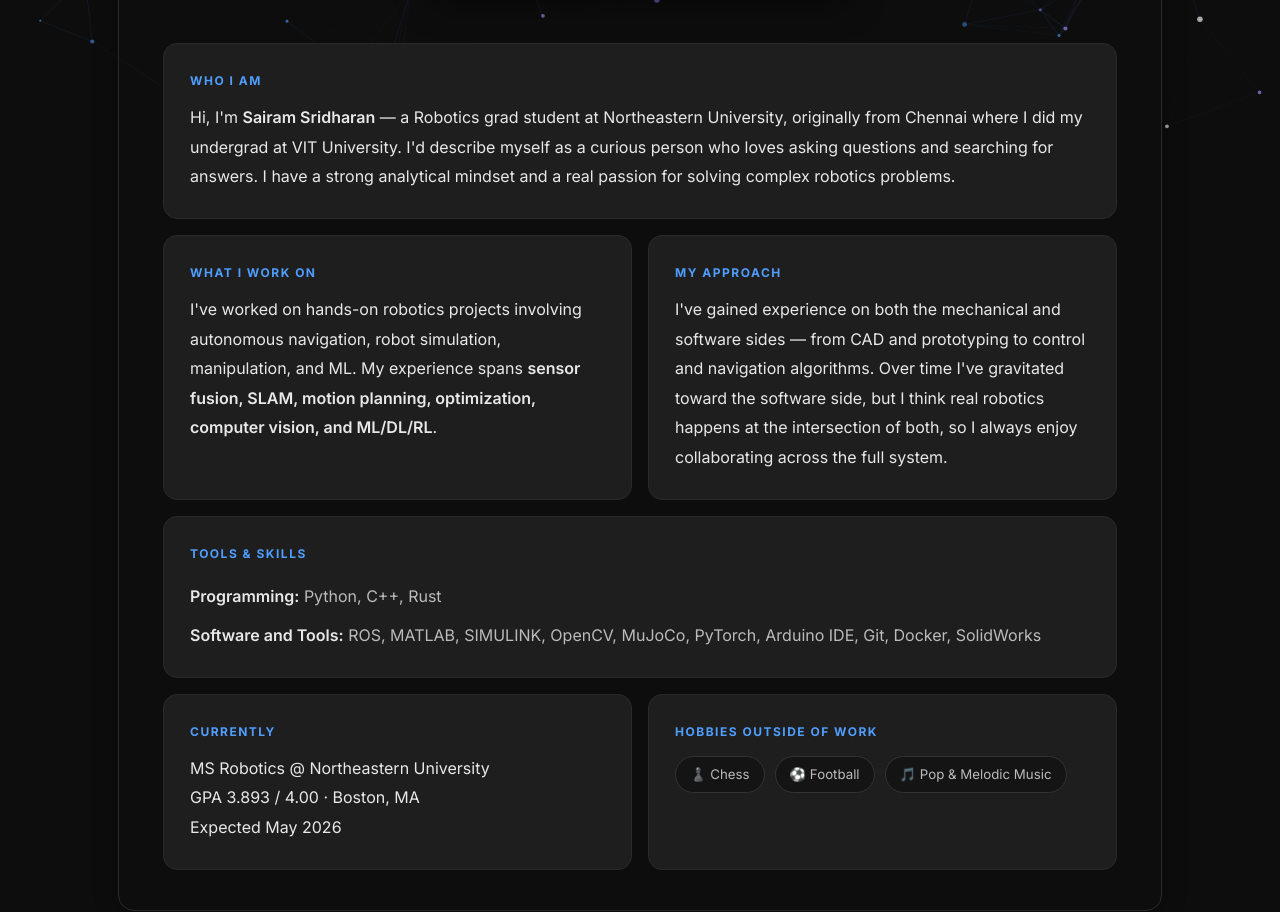
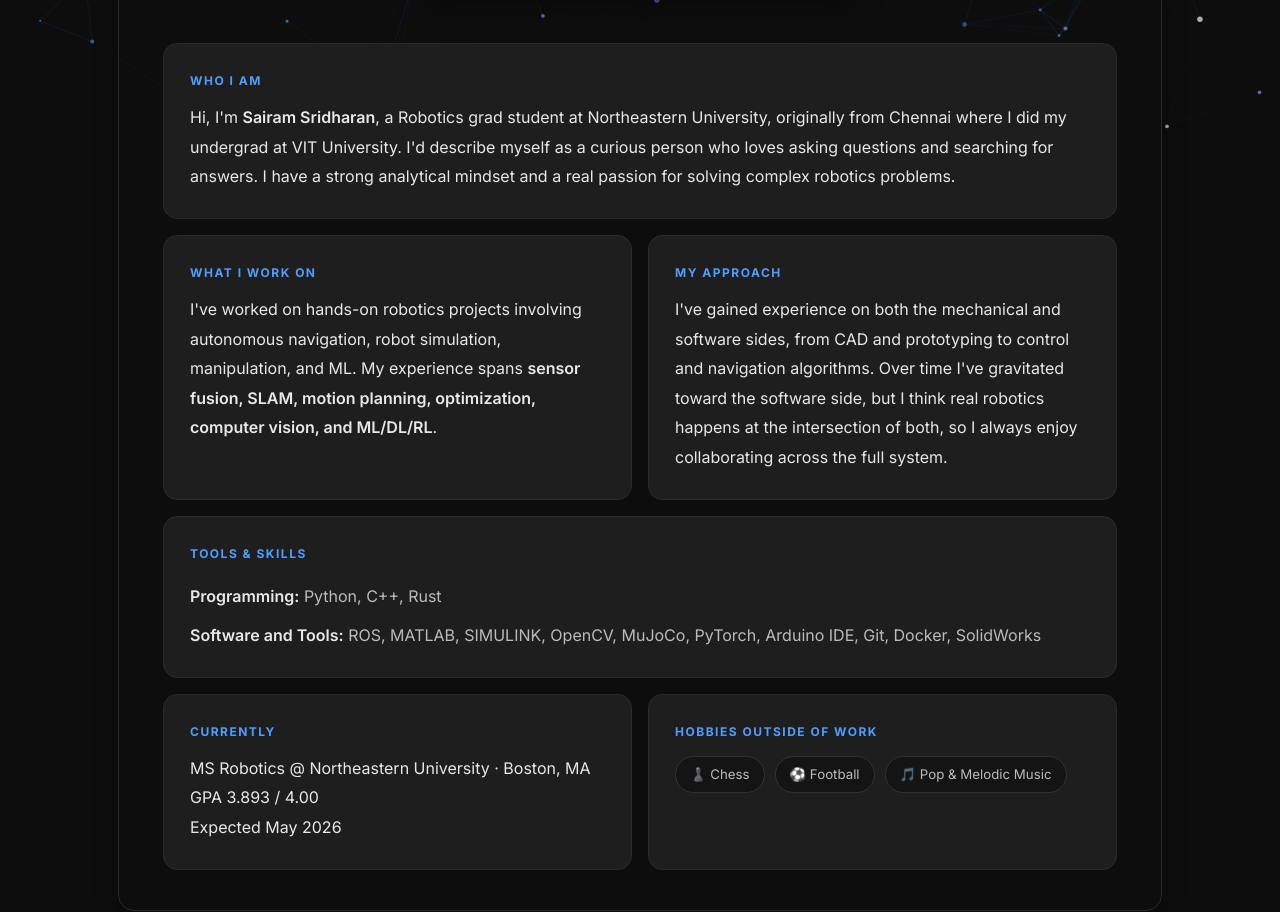
Before and after one commit to Sairamzz/Sairamzz.github.io, a Jekyll site: the page built from index.md, in a window 1280 px wide. Shown: the part 741-1653 px from the top of the page. Built offline with Jekyll 4.4.1, drawn with Linux system fonts in a browser that asks for light colours; nearby versions of some CDN libraries.

```diff
--- a/index.md
+++ b/index.md
@@ -16,7 +16,7 @@ title: About
   <div style="grid-column:1/-1; background:#1e1e1e; border:1px solid #2a2a2a; border-radius:14px; padding:26px;">
     <div style="font-size:0.75rem; font-weight:700; letter-spacing:1.5px; text-transform:uppercase; color:#4f9eff; margin-bottom:12px;">Who I Am</div>
     <p style="color:#e8e8e8; font-size:1rem; line-height:1.85; margin:0;">
-      Hi, I'm <strong>Sairam Sridharan</strong> — a Robotics grad student at Northeastern University, originally from Chennai where I did my undergrad at VIT University. I'd describe myself as a curious person who loves asking questions and searching for answers. I have a strong analytical mindset and a real passion for solving complex robotics problems.
+      Hi, I'm <strong>Sairam Sridharan</strong>, a Robotics grad student at Northeastern University, originally from Chennai where I did my undergrad at VIT University. I'd describe myself as a curious person who loves asking questions and searching for answers. I have a strong analytical mindset and a real passion for solving complex robotics problems.
     </p>
   </div>
 
@@ -32,7 +32,7 @@ title: About
   <div style="background:#1e1e1e; border:1px solid #2a2a2a; border-radius:14px; padding:26px;">
     <div style="font-size:0.75rem; font-weight:700; letter-spacing:1.5px; text-transform:uppercase; color:#4f9eff; margin-bottom:12px;">My Approach</div>
     <p style="color:#e8e8e8; font-size:1rem; line-height:1.85; margin:0;">
-      I've gained experience on both the mechanical and software sides — from CAD and prototyping to control and navigation algorithms. Over time I've gravitated toward the software side, but I think real robotics happens at the intersection of both, so I always enjoy collaborating across the full system.
+      I've gained experience on both the mechanical and software sides, from CAD and prototyping to control and navigation algorithms. Over time I've gravitated toward the software side, but I think real robotics happens at the intersection of both, so I always enjoy collaborating across the full system.
     </p>
   </div>
 
@@ -53,8 +53,8 @@ title: About
   <div style="background:#1e1e1e; border:1px solid #2a2a2a; border-radius:14px; padding:26px;">
     <div style="font-size:0.75rem; font-weight:700; letter-spacing:1.5px; text-transform:uppercase; color:#4f9eff; margin-bottom:12px;">Currently</div>
     <p style="color:#e8e8e8; font-size:1rem; line-height:1.85; margin:0;">
-      MS Robotics @ Northeastern University<br>
-      GPA 3.893 / 4.00 · Boston, MA<br>
+      MS Robotics @ Northeastern University · Boston, MA<br>
+      GPA 3.893 / 4.00<br>
       Expected May 2026
     </p>
   </div>
```
